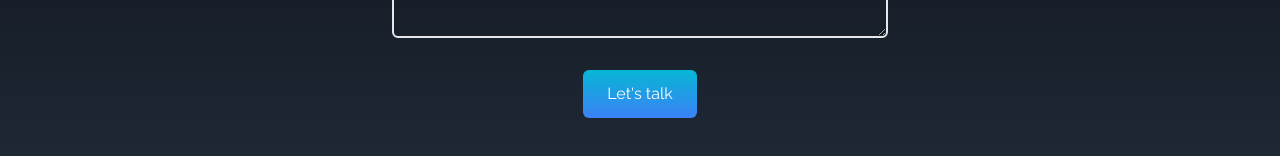
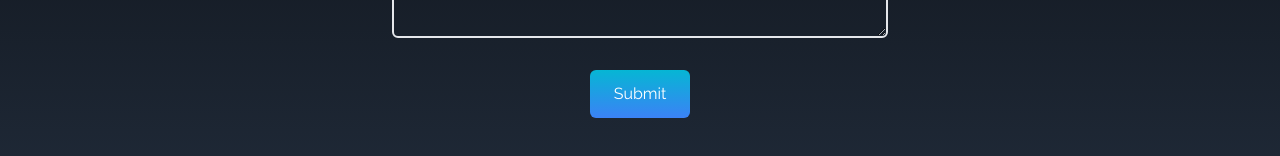
Before and after one commit to niteshtiwari52/Nitesh-Tiwari-Portfolio, a React (Create React App) app: page / in a window 1280 px wide. Shown: the part 2882-3038 px from the top of the page. Built offline with nearby package versions, Linux system fonts and the light colour scheme.

Commit message:
form validation update

```diff
--- a/package.json
+++ b/package.json
@@ -6,6 +6,7 @@
     "@testing-library/jest-dom": "^5.16.5",
     "@testing-library/react": "^13.4.0",
     "@testing-library/user-event": "^13.5.0",
+    "axios": "^1.2.0",
     "react": "^18.2.0",
     "react-dom": "^18.2.0",
     "react-icons": "^4.6.0",
--- a/src/components/Contact.jsx
+++ b/src/components/Contact.jsx
@@ -1,6 +1,27 @@
-import React from 'react'
+import React, {useState} from 'react'
+
 
 const Contact = () => {
+
+  const [formData , setFormData] = useState({
+    name : "",
+    email : "",
+    message : ""
+  })
+
+  const handleChange = (e) =>{
+    console.log(e.target.name , e.target.value)
+    setFormData({...formData , [e.target.name] : e.target.value})
+  }
+  const handleSubmit = (e) =>{
+    if(formData.name ==="" || formData.email === "" || formData.message === ""){
+      e.preventDefault();
+      alert("Please fill all the Details.");
+    }
+
+  }
+
+
   return (
     <>
          <div
@@ -26,22 +47,29 @@ const Contact = () => {
               name="name"
               placeholder="Enter your name"
               className="p-2 bg-transparent border-2 rounded-md text-white focus:outline-none"
+              onChange={handleChange}
+              value = {formData.name}
             />
             <input
               type="email"
               name="email"
               placeholder="Enter your email"
               className="my-4 p-2 bg-transparent border-2 rounded-md text-white focus:outline-none"
+              onChange={handleChange}
+              value = {formData.email}
             />
             <textarea
+              type = "text"
               name="message"
               placeholder="Enter your message"
               rows="10"
               className="p-2 bg-transparent border-2 rounded-md text-white focus:outline-none"
-            ></textarea>
+              onChange={handleChange}
+              value = {formData.message}
+            />
 
-            <button className="text-white bg-gradient-to-b from-cyan-500 to-blue-500 px-6 py-3 my-8 mx-auto flex items-center rounded-md hover:scale-110 duration-300">
-              Let's talk
+            <button onClick={handleSubmit} className="text-white bg-gradient-to-b from-cyan-500 to-blue-500 px-6 py-3 my-8 mx-auto flex items-center rounded-md hover:scale-110 duration-300">
+             Submit
             </button>
           </form>
         </div>
```
Also changed, not shown: 1 other file (tests, documents, lock files or other folders).
